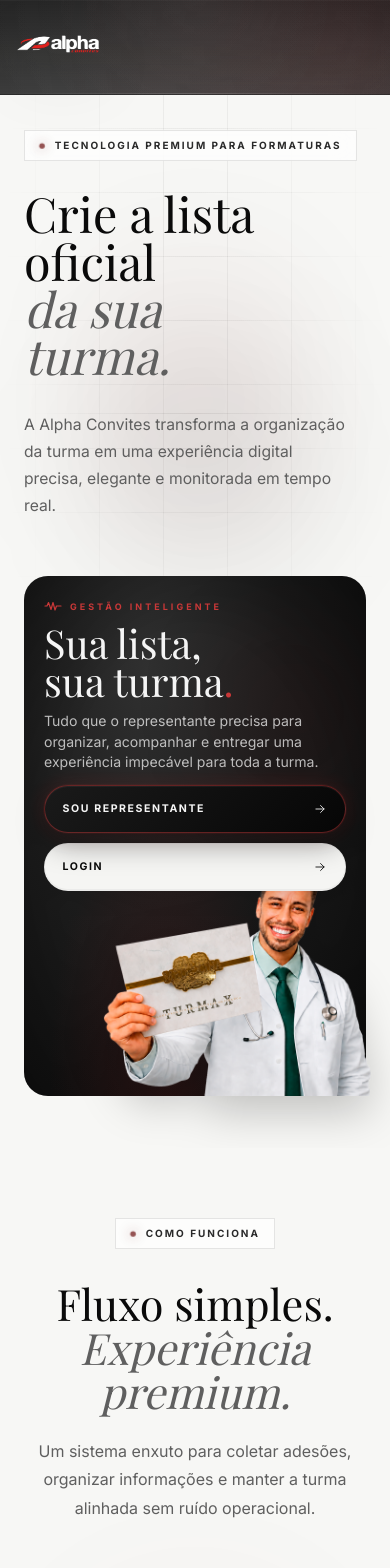
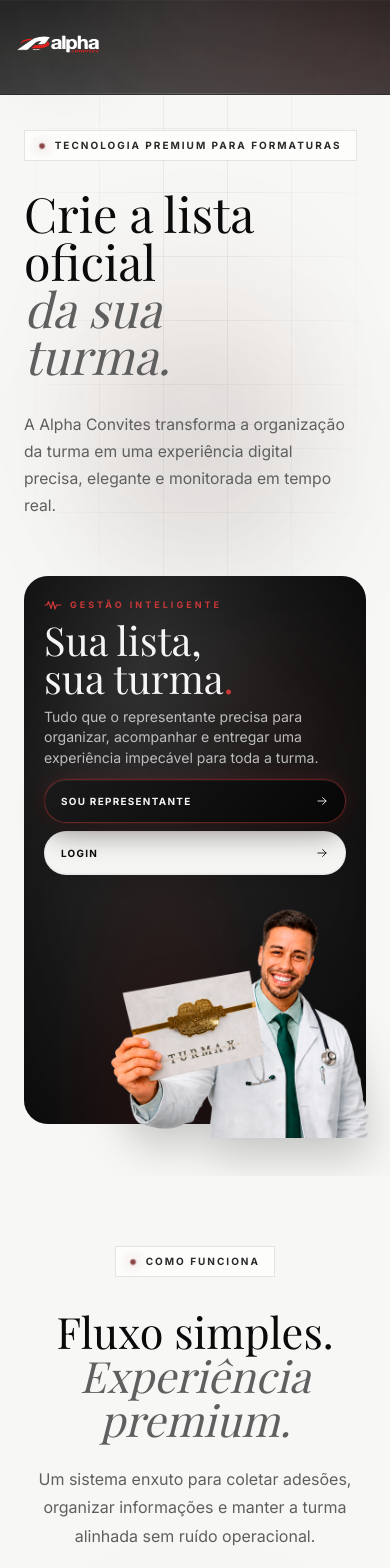
Before and after one commit to alphaultrapress/lista-de-adesao, a Next.js app in the folder frontend/: page / in a window 390 px wide. Shown: the top 1568 px of the page. Built offline with nearby package versions, Linux system fonts and the light colour scheme; a web font is replaced by a local one.

Commit message:
style: prevent mobile hero image overlap

```diff
--- a/frontend/app/globals.css
+++ b/frontend/app/globals.css
@@ -1894,8 +1894,8 @@ textarea::placeholder {
   }
 
   .hero-banner-wrap {
-    min-height: 520px;
-    height: 520px;
+    min-height: 548px;
+    height: 548px;
     margin-top: 1rem;
   }
 
@@ -1905,11 +1905,11 @@ textarea::placeholder {
   }
 
   .hero-cta-panel {
-    top: 1.45rem;
+    top: 1.35rem;
     left: 1.25rem;
     width: calc(100% - 2.5rem);
     max-width: none;
-    gap: 0.68rem;
+    gap: 0.6rem;
   }
 
   .hero-cta-title {
@@ -1924,23 +1924,23 @@ textarea::placeholder {
   }
 
   .hero-cta-actions {
-    gap: 0.65rem;
+    gap: 0.52rem;
     margin-top: 0.08rem;
   }
 
   .hero-btn-primary,
   .hero-btn-secondary {
     width: 100%;
-    min-height: 48px;
-    padding: 0.72rem 1.1rem;
-    font-size: 0.66rem;
-    letter-spacing: 0.15em;
+    min-height: 44px;
+    padding: 0.6rem 1rem;
+    font-size: 0.62rem;
+    letter-spacing: 0.13em;
   }
 
   .hero-banner-img {
-    right: clamp(-4.9rem, -15vw, -2.8rem);
-    bottom: 0;
-    height: 47%;
+    right: clamp(-4.7rem, -14vw, -2.6rem);
+    bottom: -0.85rem;
+    height: 43%;
     object-position: right top;
   }
 
@@ -2022,8 +2022,8 @@ textarea::placeholder {
   }
 
   .hero-banner-wrap {
-    min-height: 540px;
-    height: 540px;
+    min-height: 565px;
+    height: 565px;
     margin-top: 1rem;
   }
 
@@ -2052,23 +2052,23 @@ textarea::placeholder {
   }
 
   .hero-cta-actions {
-    gap: 0.7rem;
+    gap: 0.58rem;
     margin-top: 0.1rem;
   }
 
   .hero-btn-primary,
   .hero-btn-secondary {
     width: min(100%, 300px);
-    min-height: 48px;
-    padding: 0.72rem 1.15rem;
-    font-size: 0.68rem;
-    letter-spacing: 0.16em;
+    min-height: 45px;
+    padding: 0.62rem 1rem;
+    font-size: 0.64rem;
+    letter-spacing: 0.14em;
   }
 
   .hero-banner-img {
     right: clamp(-7.5rem, -16vw, -4.25rem);
-    bottom: 0;
-    height: 64%;
+    bottom: -0.7rem;
+    height: 59%;
     object-position: right top;
   }
 }
```
